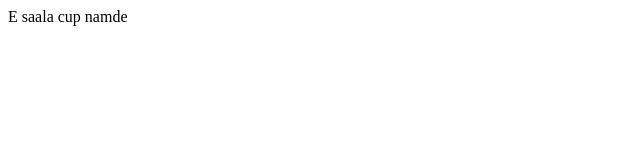
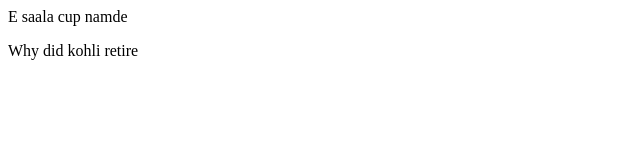
Before and after one commit to Siya-15/HELPME, a plain HTML site: page index.html in a window 1280 px wide. Shown: the whole page, without its empty margins (0-640 px from the left). Drawn offline with Linux system fonts and the light colour scheme.

Commit message:
modified index file

```diff
--- a/index.html
+++ b/index.html
@@ -1 +1,2 @@
 <p>E saala cup namde</p>
+<p>Why did kohli retire</p>
```
